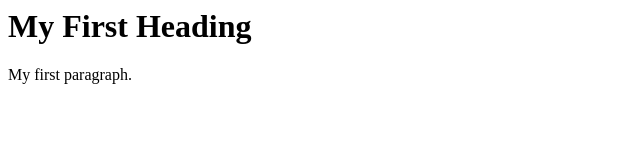
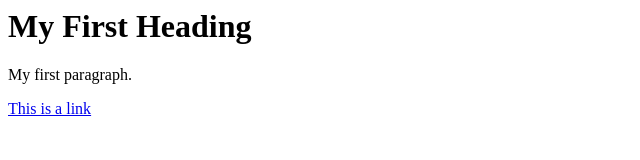
Before and after one commit to mdkinney/mdkinney.github.io, a plain HTML site: page index.html in a window 1280 px wide. Shown: the whole page, without its empty margins (0-640 px from the left). Drawn offline with Linux system fonts and the light colour scheme.

Commit message:
Update index.html

```diff
--- a/index.html
+++ b/index.html
@@ -5,7 +5,7 @@
 
 <p>My first paragraph.</p>
 
-<link rel="FmpDevicePkg" href="/PackageDocuments/FmpDevicePkg/html/index.html">
+<a href="https://www.w3schools.com">This is a link</a>
 
 </body>
 </html>
```
